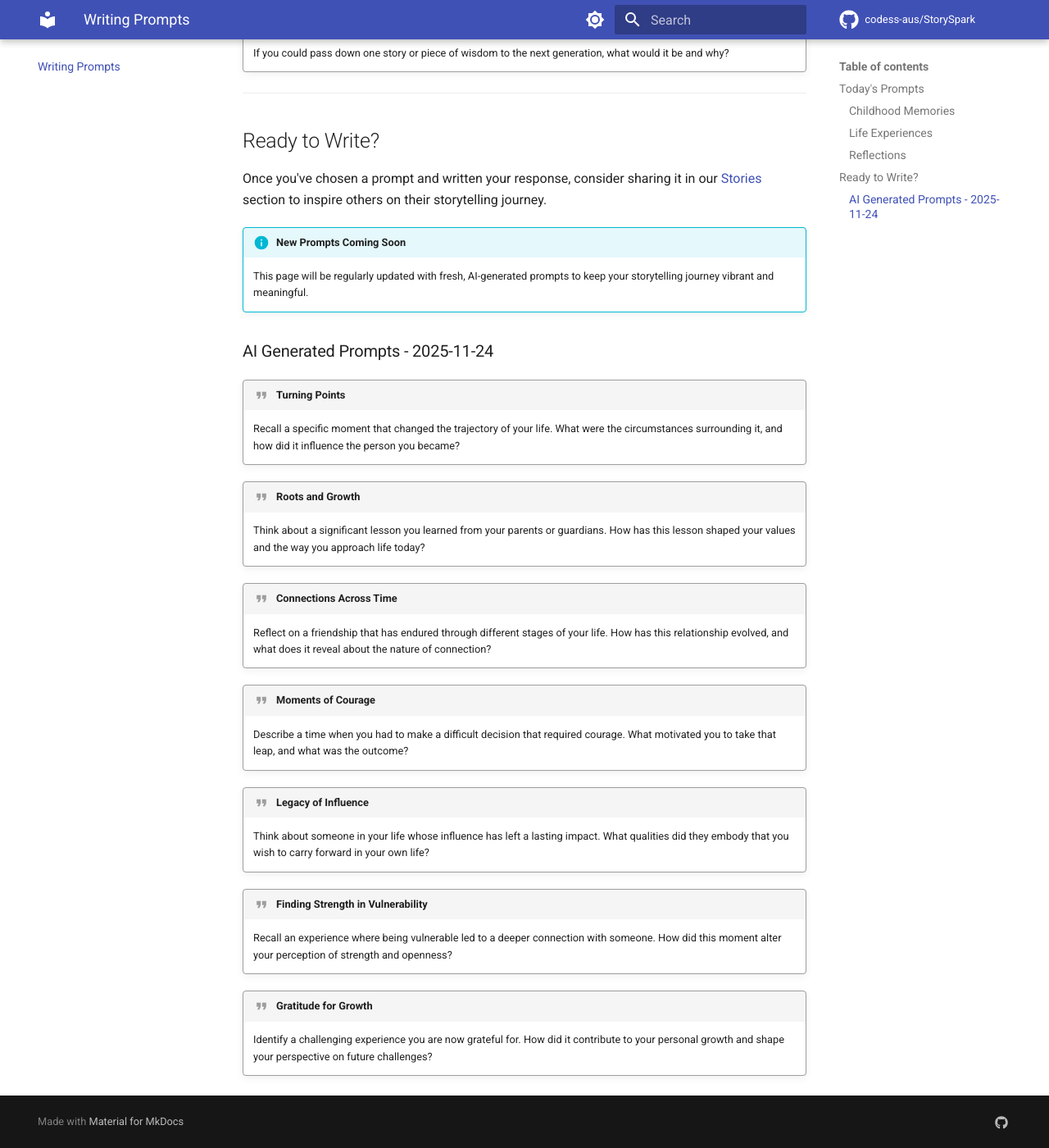
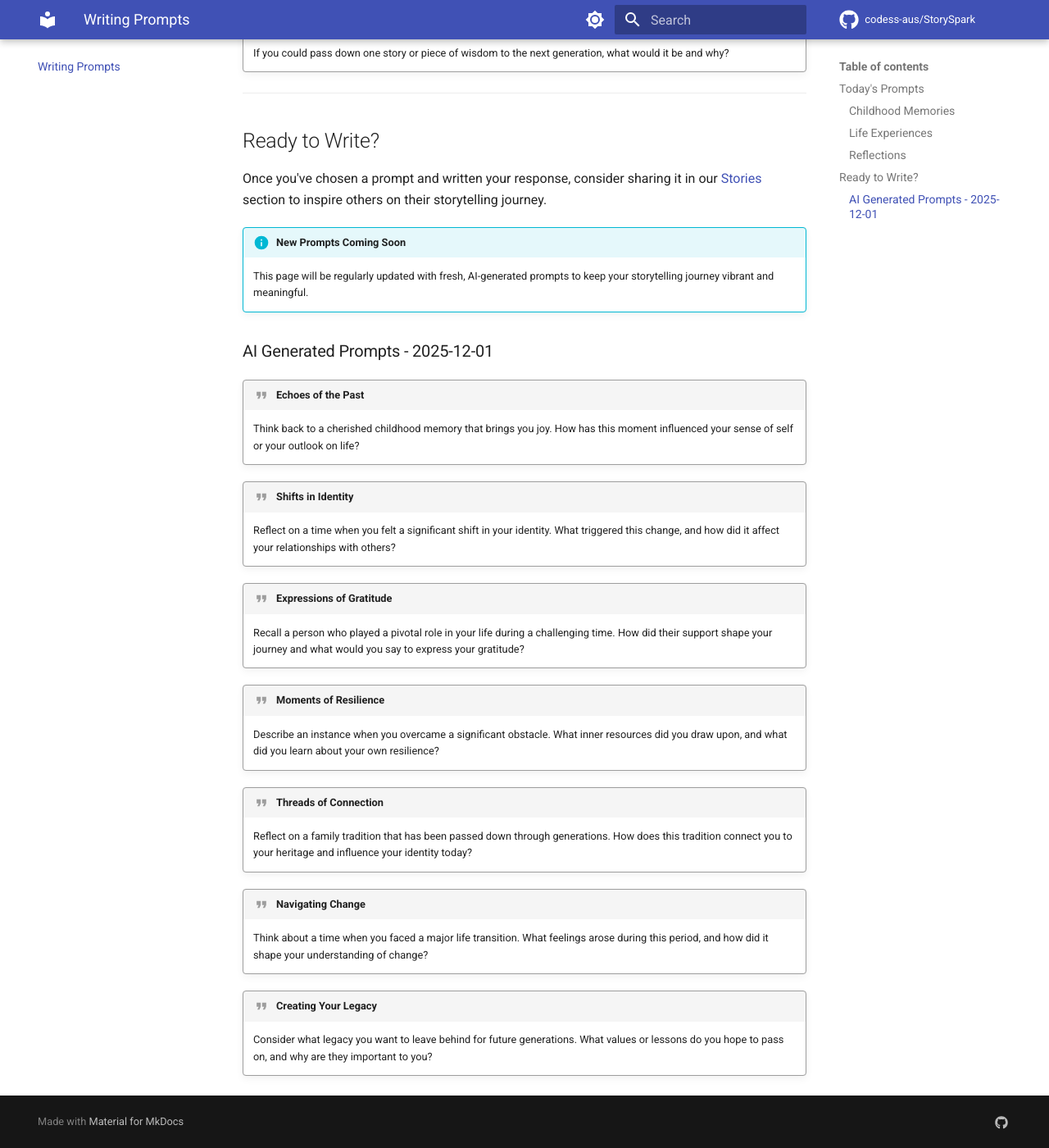
Before and after one commit to codess-aus/StorySpark, an MkDocs documentation site: the page built from docs/prompts.md, in a window 1280 px wide and 1400 px high, scrolled down 1717 px. Shown: the whole window at 82% size. Built offline with MkDocs 1.6.1 and Material for MkDocs 9.7.7, drawn with Linux system fonts in a browser that asks for light colours; comment, search, counter and statistics services are not loaded.

Commit message:
chore: add AI-generated prompts 2025-12-01

```diff
--- a/docs/prompts.md
+++ b/docs/prompts.md
@@ -54,27 +54,27 @@ Once you've chosen a prompt and written your response, consider sharing it in ou
 
 <!-- AI-GENERATED-PROMPTS:START -->
 
-### AI Generated Prompts - 2025-11-24
+### AI Generated Prompts - 2025-12-01
 
-!!! quote "Turning Points"
-    Recall a specific moment that changed the trajectory of your life. What were the circumstances surrounding it, and how did it influence the person you became?
+!!! quote "Echoes of the Past"
+    Think back to a cherished childhood memory that brings you joy. How has this moment influenced your sense of self or your outlook on life?
 
-!!! quote "Roots and Growth"
-    Think about a significant lesson you learned from your parents or guardians. How has this lesson shaped your values and the way you approach life today?
+!!! quote "Shifts in Identity"
+    Reflect on a time when you felt a significant shift in your identity. What triggered this change, and how did it affect your relationships with others?
 
-!!! quote "Connections Across Time"
-    Reflect on a friendship that has endured through different stages of your life. How has this relationship evolved, and what does it reveal about the nature of connection?
+!!! quote "Expressions of Gratitude"
+    Recall a person who played a pivotal role in your life during a challenging time. How did their support shape your journey and what would you say to express your gratitude?
 
-!!! quote "Moments of Courage"
-    Describe a time when you had to make a difficult decision that required courage. What motivated you to take that leap, and what was the outcome?
+!!! quote "Moments of Resilience"
+    Describe an instance when you overcame a significant obstacle. What inner resources did you draw upon, and what did you learn about your own resilience?
 
-!!! quote "Legacy of Influence"
-    Think about someone in your life whose influence has left a lasting impact. What qualities did they embody that you wish to carry forward in your own life?
+!!! quote "Threads of Connection"
+    Reflect on a family tradition that has been passed down through generations. How does this tradition connect you to your heritage and influence your identity today?
 
-!!! quote "Finding Strength in Vulnerability"
-    Recall an experience where being vulnerable led to a deeper connection with someone. How did this moment alter your perception of strength and openness?
+!!! quote "Navigating Change"
+    Think about a time when you faced a major life transition. What feelings arose during this period, and how did it shape your understanding of change?
 
-!!! quote "Gratitude for Growth"
-    Identify a challenging experience you are now grateful for. How did it contribute to your personal growth and shape your perspective on future challenges?
+!!! quote "Creating Your Legacy"
+    Consider what legacy you want to leave behind for future generations. What values or lessons do you hope to pass on, and why are they important to you?
 
 <!-- AI-GENERATED-PROMPTS:END -->
```
